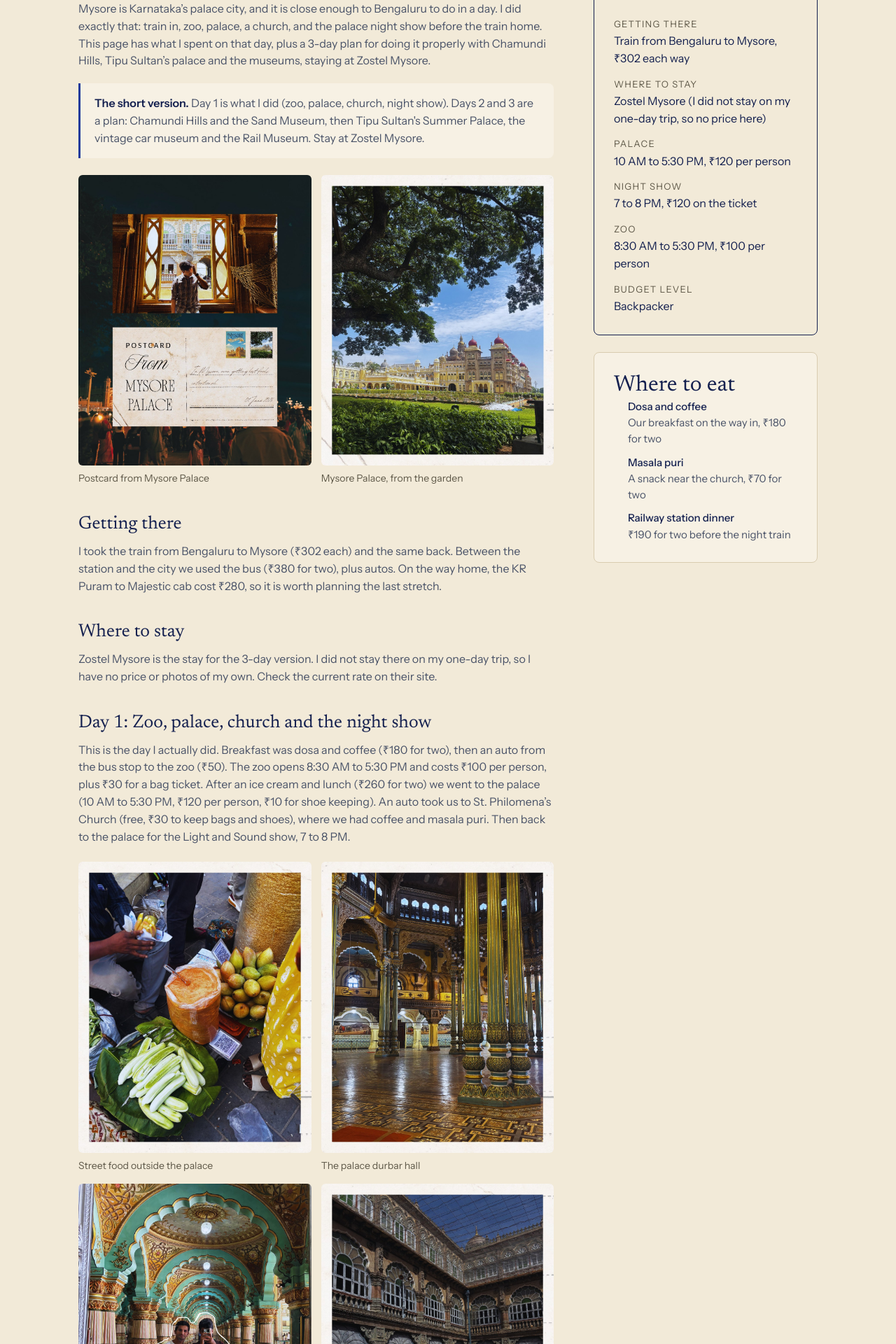
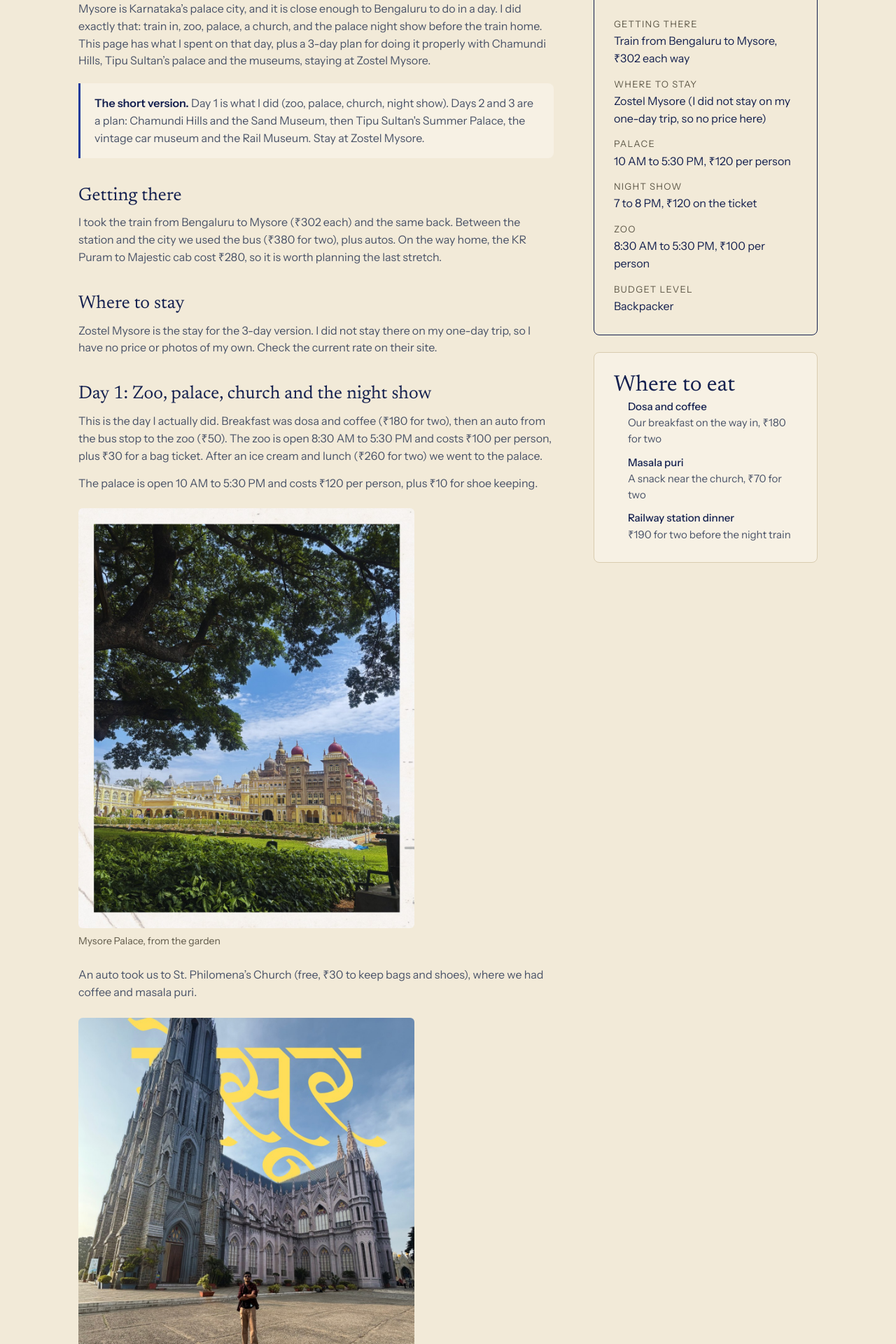
Before and after one commit to gdncomm-aditya-kanoi/Travel-Train, a Jekyll site: the page built from _trips/mysore.md, in a window 1280 px wide. Shown: the part 1187-3107 px from the top of the page at 70% size. Built offline with Jekyll 4.4.1, drawn with Linux system fonts in a browser that asks for light colours; some of the changed text lies outside the part shown.

Commit message:
Trim Mysore photos to a few and alternate text with one photo each
Co-Authored-By: Claude <noreply@anthropic.com>

```diff
--- a/_trips/mysore.md
+++ b/_trips/mysore.md
@@ -149,21 +149,11 @@ credits:
     license: "CC BY-SA 4.0"
     license_url: https://creativecommons.org/licenses/by-sa/4.0
     source: https://commons.wikimedia.org/wiki/File:Chamundi_From_Karanji_Mysore_Nov23_A7C_08173.jpg
-  - title: "Chamundeshwari Temple"
-    author: "Arun Mohan"
-    license: "CC BY-SA 4.0"
-    license_url: https://creativecommons.org/licenses/by-sa/4.0
-    source: https://commons.wikimedia.org/wiki/File:Chamundeshwari_Temple,_Mysuru,_Karnataka,_India_Temple.jpg
   - title: "Colossal Bull at the Chamundeswari Temple"
     author: "RaghavendraDorai"
     license: "CC BY-SA 4.0"
     license_url: https://creativecommons.org/licenses/by-sa/4.0
     source: https://commons.wikimedia.org/wiki/File:Colossal_Bull_at_the_Chamundeswari_Temple,_Mysuru,_Karnataka,_India_(2018).jpg
-  - title: "Mysore Sand Art Museum"
-    author: "Kunalsaxena2109"
-    license: "CC BY-SA 4.0"
-    license_url: https://creativecommons.org/licenses/by-sa/4.0
-    source: https://commons.wikimedia.org/wiki/File:IMG_MYSORE_SAND_ART_MEUSEUM_DSC001.jpg
   - title: "Tipu Sultan’s Summer Palace, Srirangapatna"
     author: "Ananthmohanram18"
     license: "CC BY-SA 4.0"
@@ -174,21 +164,11 @@ credits:
     license: "CC BY-SA 4.0"
     license_url: https://creativecommons.org/licenses/by-sa/4.0
     source: https://commons.wikimedia.org/wiki/File:Payana_Museum,_Karnataka_(2025)_187.jpg
-  - title: "Mysuru Rail Museum – Locomotive ES 506"
-    author: "Ingo Mehling"
-    license: "CC BY-SA 4.0"
-    license_url: https://creativecommons.org/licenses/by-sa/4.0
-    source: https://commons.wikimedia.org/wiki/File:Mysuru_Rail_Museum_-_Locomotive_ES_506.jpg
 ---
 
 Mysore is Karnataka's palace city, and it is close enough to Bengaluru to do in a day. I did exactly that: train in, zoo, palace, a church, and the palace night show before the train home. This page has what I spent on that day, plus a 3-day plan for doing it properly with Chamundi Hills, Tipu Sultan's palace and the museums, staying at Zostel Mysore.
 
 <div class="callout"><strong>The short version.</strong> Day 1 is what I did (zoo, palace, church, night show). Days 2 and 3 are a plan: Chamundi Hills and the Sand Museum, then Tipu Sultan's Summer Palace, the vintage car museum and the Rail Museum. Stay at Zostel Mysore.</div>
-
-<div class="shots">
-{% include shot.html file="postcard.jpg" class="full" caption="Postcard from Mysore Palace" %}
-{% include shot.html file="palace.jpg" class="full" caption="Mysore Palace, from the garden" %}
-</div>
 
 ### Getting there
 
@@ -200,42 +180,55 @@ Zostel Mysore is the stay for the 3-day version. I did not stay there on my one-
 
 ### Day 1: Zoo, palace, church and the night show
 
-This is the day I actually did. Breakfast was dosa and coffee (₹180 for two), then an auto from the bus stop to the zoo (₹50). The zoo opens 8:30 AM to 5:30 PM and costs ₹100 per person, plus ₹30 for a bag ticket. After an ice cream and lunch (₹260 for two) we went to the palace (10 AM to 5:30 PM, ₹120 per person, ₹10 for shoe keeping). An auto took us to St. Philomena's Church (free, ₹30 to keep bags and shoes), where we had coffee and masala puri. Then back to the palace for the Light and Sound show, 7 to 8 PM.
+This is the day I actually did. Breakfast was dosa and coffee (₹180 for two), then an auto from the bus stop to the zoo (₹50). The zoo is open 8:30 AM to 5:30 PM and costs ₹100 per person, plus ₹30 for a bag ticket. After an ice cream and lunch (₹260 for two) we went to the palace.
 
-<div class="shots">
-{% include shot.html file="street-food.jpg" class="full" caption="Street food outside the palace" %}
-{% include shot.html file="palace-hall.jpg" class="full" caption="The palace durbar hall" %}
-{% include shot.html file="hall-selfie.jpg" class="full" caption="Us, in the palace hall" %}
-{% include shot.html file="courtyard.jpg" class="full" caption="A palace courtyard" %}
-{% include shot.html file="palace-art.jpg" class="full" caption="Paintings inside the palace" %}
-{% include shot.html file="gopuram.jpg" class="full" caption="A temple gopuram" %}
-{% include shot.html file="market.jpg" class="full" caption="Souvenir stalls, where the magnet came from" %}
+The palace is open 10 AM to 5:30 PM and costs ₹120 per person, plus ₹10 for shoe keeping.
+
+<div class="shots one">
+{% include shot.html file="palace.jpg" class="full" caption="Mysore Palace, from the garden" %}
+</div>
+
+An auto took us to St. Philomena's Church (free, ₹30 to keep bags and shoes), where we had coffee and masala puri.
+
+<div class="shots one">
 {% include shot.html file="church.jpg" class="full" caption="St. Philomena's Church" %}
+</div>
+
+Then back to the palace for the Light and Sound show, 7 to 8 PM. It is worth staying for.
+
+<div class="shots one">
 {% include shot.html file="palace-lights.jpg" class="full" caption="The palace lit up for the night show" %}
-{% include shot.html file="explore.jpg" class="full" caption="Explore, dream, discover" %}
-{% include shot.html file="until-next-time.jpg" class="full" caption="Until next time" %}
 </div>
 
 ### Day 2: Chamundi Hills and the Sand Museum (plan)
 
-Go up Chamundi Hills in the morning for the Chamundeshwari Temple and the huge Nandi bull on the way down, with a view over the city. Then see the Mysore Sand Sculpture Museum. Check the timings and fees for each before you go.
+Go up Chamundi Hills in the morning for the Chamundeshwari Temple, with a view over the city.
 
-<div class="shots">
+<div class="shots one">
 {% include shot.html file="chamundi.jpg" class="full" caption="Chamundi Hills, seen from Karanji Lake" %}
-{% include shot.html file="chamundi-temple.jpg" class="full" caption="Chamundeshwari Temple" %}
+</div>
+
+On the way down you pass the huge Nandi bull. After that, see the Mysore Sand Sculpture Museum. Check the timings and fees for each before you go.
+
+<div class="shots one">
 {% include shot.html file="nandi.jpg" class="full" caption="The Nandi statue" %}
-{% include shot.html file="sand-museum.jpg" class="full" caption="Mysore Sand Art Museum" %}
 </div>
 
 ### Day 3: Tipu Sultan's palace, vintage cars and the Rail Museum (plan)
 
-Tipu Sultan's Summer Palace is at Srirangapatna, a short way out of Mysore. The Payana Vintage Museum, a car museum, is also near Srirangapatna on the Bengaluru–Mysore expressway, so the two fit one trip. Come back for the Rail Museum before the train to Bengaluru. Check timings and fees for all three.
+Tipu Sultan's Summer Palace is at Srirangapatna, a short way out of Mysore.
 
-<div class="shots">
+<div class="shots one">
 {% include shot.html file="tipu.jpg" class="full" caption="Tipu Sultan's Summer Palace" %}
+</div>
+
+The Payana Vintage Museum, a car museum, is also near Srirangapatna on the Bengaluru–Mysore expressway, so the two fit one trip.
+
+<div class="shots one">
 {% include shot.html file="car-museum.jpg" class="full" caption="A vintage car at the Payana Museum" %}
-{% include shot.html file="railway-museum.jpg" class="full" caption="A locomotive at the Rail Museum" %}
 </div>
+
+Come back for the Rail Museum before the train to Bengaluru. Check timings and fees for all three.
 
 ### Prices and timings
 
--- a/assets/css/style.css
+++ b/assets/css/style.css
@@ -329,3 +329,6 @@ caption { text-align: left; padding-bottom: 8px; color: var(--muted); }
 /* Portrait covers (cover_portrait: true) show whole and centred, never cropped */
 .gallery > .gallery-hero.portrait { aspect-ratio: auto; object-fit: contain; width: min(100%, 720px); height: auto; max-height: none; justify-self: center; }
 .trip-card .photo.portrait { object-fit: contain; }
+
+/* One photo per block (class="shots one"): same width every time */
+.shots.one { grid-template-columns: minmax(0, 480px); }
```
Also changed, not shown: assets/images/mysore/chamundi-temple.jpg (deleted), assets/images/mysore/courtyard.jpg (deleted), assets/images/mysore/explore.jpg (deleted), assets/images/mysore/gopuram.jpg (deleted), assets/images/mysore/hall-selfie.jpg (deleted), assets/images/mysore/market.jpg (deleted), assets/images/mysore/palace-art.jpg (deleted), assets/images/mysore/palace-hall.jpg (deleted), assets/images/mysore/postcard.jpg (deleted), assets/images/mysore/railway-museum.jpg (deleted), assets/images/mysore/sand-museum.jpg (deleted), assets/images/mysore/street-food.jpg (deleted), assets/images/mysore/until-next-time.jpg (deleted).
